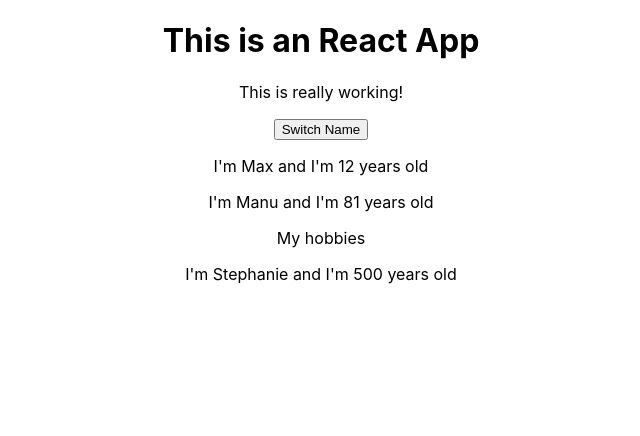
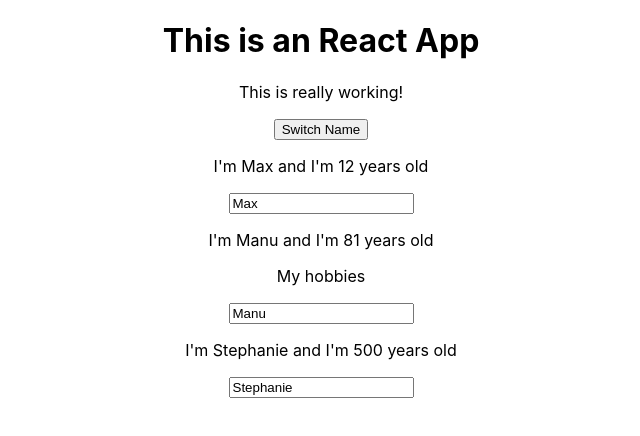
Before and after one commit to stancil-marcus7/React-Tutorial, a React (Create React App) app: page / in a window 1280 px wide. Shown: the top 436 px of the page, without its empty margins (319-959 px from the left). Built offline with nearby package versions, Linux system fonts and the light colour scheme.

Commit message:
Add two way binding to change name of Manu

```diff
--- a/src/App.js
+++ b/src/App.js
@@ -29,6 +29,17 @@
     })
   }
 
+  nameChangedHnadler = (event) => {
+    this.setState({
+      persons: [
+        {name: "Max", age: 12},
+        //event.target.value will be the new name the user typed
+        {name: event.target.value, age: 81},
+        {name: "Stephanie", age: 70}
+      ]
+    })
+  }
+
   render(){
     return (
       <div className="App">
@@ -44,7 +55,9 @@
           age={this.state.persons[1].age}
           // The "click" property will allow the Person component to change the names and ages with switchNameHandler
           // The recommended way to switch name with click
-          click={this.switchNameHandler.bind(this, 'Max!')}>My hobbies</Person>
+          click={this.switchNameHandler.bind(this, 'Max!')}
+          //Allows user to change the name of Manu (the second person component)
+          changed={this.nameChangedHnadler}>My hobbies</Person>
         <Person
           name={this.state.persons[2].name}
           age={this.state.persons[2].age}/>
--- a/src/Person/Person.js
+++ b/src/Person/Person.js
@@ -14,6 +14,8 @@
             {/* Props.children accesses anything within the JSX elements */}
             {/* onClick is the event listener and it uses props.click from the person compnent in app.js to access switchNameHandler */}
             <p>{props.children}</p>
+            {/* Included value={props.name} so that we can see the names of the person's in the input boxes */}
+            <input type="text" onChange={props.changed} value={props.name}/>
         </div>
     )
 
```
